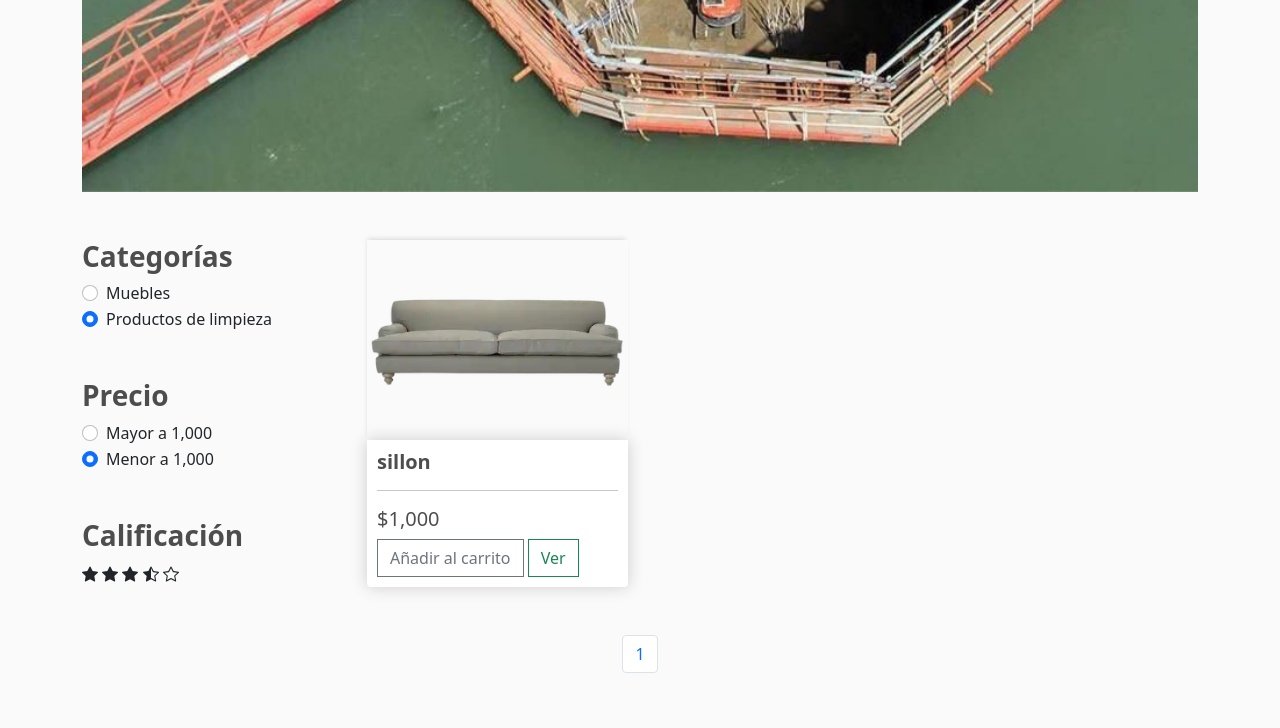
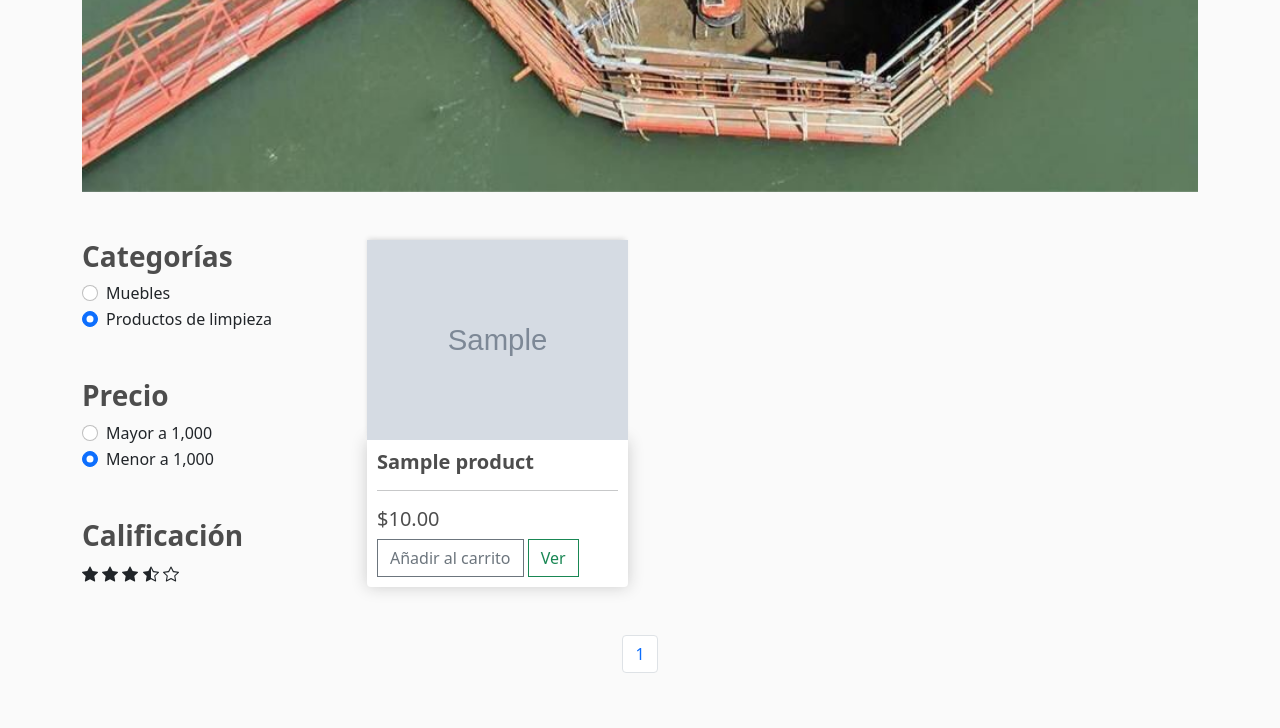
Before and after one commit to daniellobaton/CalizaInfoVI, a Django app: page /ourProducts/ in a window 1280 px wide. Shown: the part 1123-1851 px from the top of the page. Run offline with Django 4.2, Linux system fonts and the light colour scheme; tables that the repository leaves empty hold one stand-in row (values such as "Sample post"); grey boxes marked "Sample" are stand-in pictures; some libraries are stand-ins or nearby versions.

Commit message:
Se corrige el diseño de la template ourProducts.html

```diff
--- a/caliza/templates/caliza/ourProducts.html
+++ b/caliza/templates/caliza/ourProducts.html
@@ -63,18 +63,24 @@
                     <path d="M2.866 14.85c-.078.444.36.791.746.593l4.39-2.256 4.389 2.256c.386.198.824-.149.746-.592l-.83-4.73 3.522-3.356c.33-.314.16-.888-.282-.95l-4.898-.696L8.465.792a.513.513 0 0 0-.927 0L5.354 5.12l-4.898.696c-.441.062-.612.636-.283.95l3.523 3.356-.83 4.73zm4.905-2.767-3.686 1.894.694-3.957a.565.565 0 0 0-.163-.505L1.71 6.745l4.052-.576a.525.525 0 0 0 .393-.288L8 2.223l1.847 3.658a.525.525 0 0 0 .393.288l4.052.575-2.906 2.77a.565.565 0 0 0-.163.506l.694 3.957-3.686-1.894a.503.503 0 0 0-.461 0z"/>
                 </svg>
         </div>
+
+        <div class="col-9">
+            <div class="row">
                 {% for product in products %}
-        <div class="col-3 mt-5">
-            <img src="../../../static/img/product-6.webp" class="img-fluid thumbnail">
+                <div class="col-4 mt-5">
+                    <img src="{{product.imageURL}}" class="img-fluid thumbnail">
                     <div class="box-element product">
-                <h5><strong>sillon</strong></h5>
+                        <h5><strong>{{product.name}}</strong></h5>
                         <hr>
-                <h5>$1,000</h5>
+                        <h5>${{product.price|floatformat:2}}</h5>
                         <button data-product={{product.id}} data-action="add" class="btn btn-outline-secondary add-btn update-cart">Añadir al carrito</button>
                         <a class="btn btn-outline-success" href="#">Ver</a>
                     </div>
                 </div>
                 {% endfor %}
+            </div>
+        </div>
+
     </div>
     <div class="row mt-5">
         <nav aria-label="Page navigation example">
```
Lines whose indentation alone changed are shown as unchanged.
